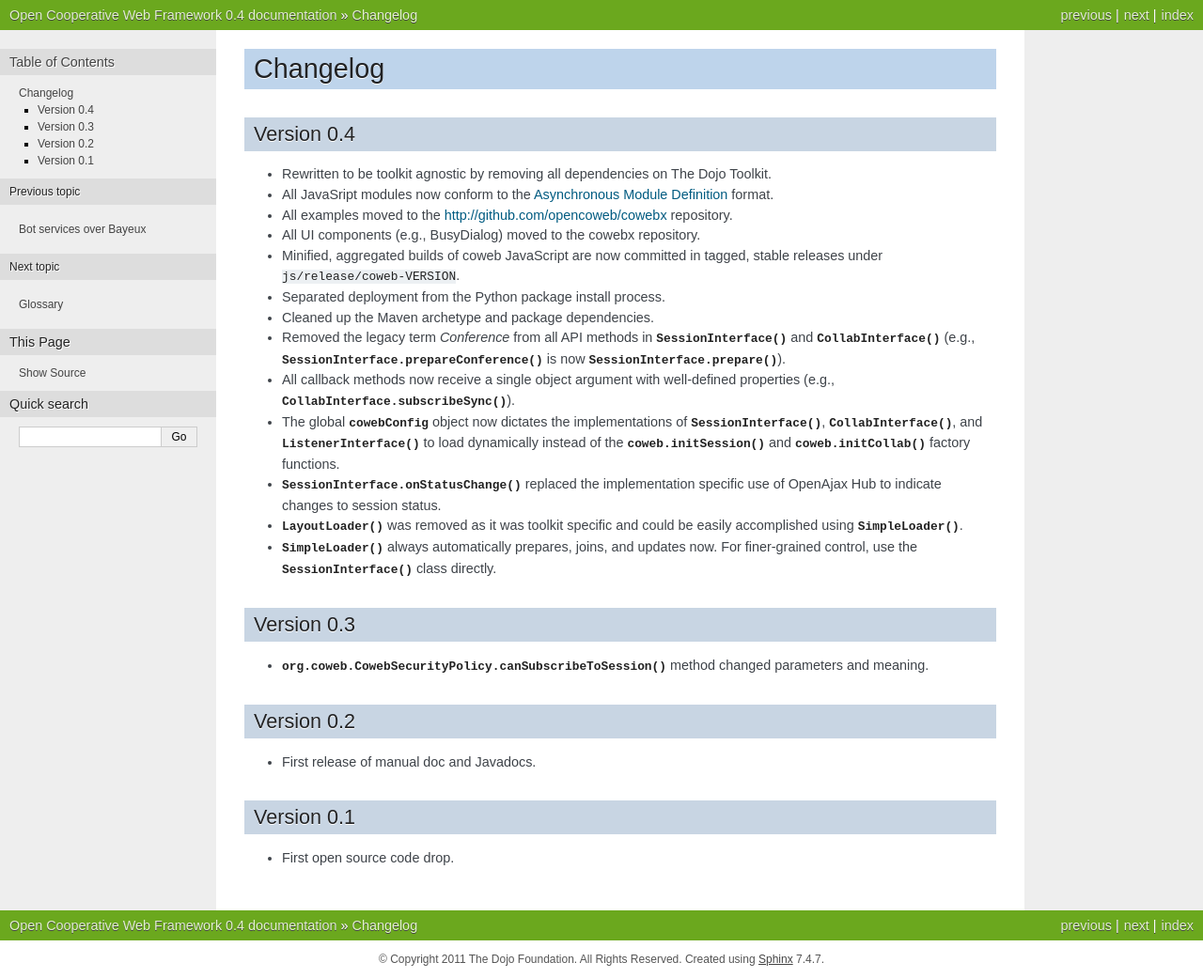
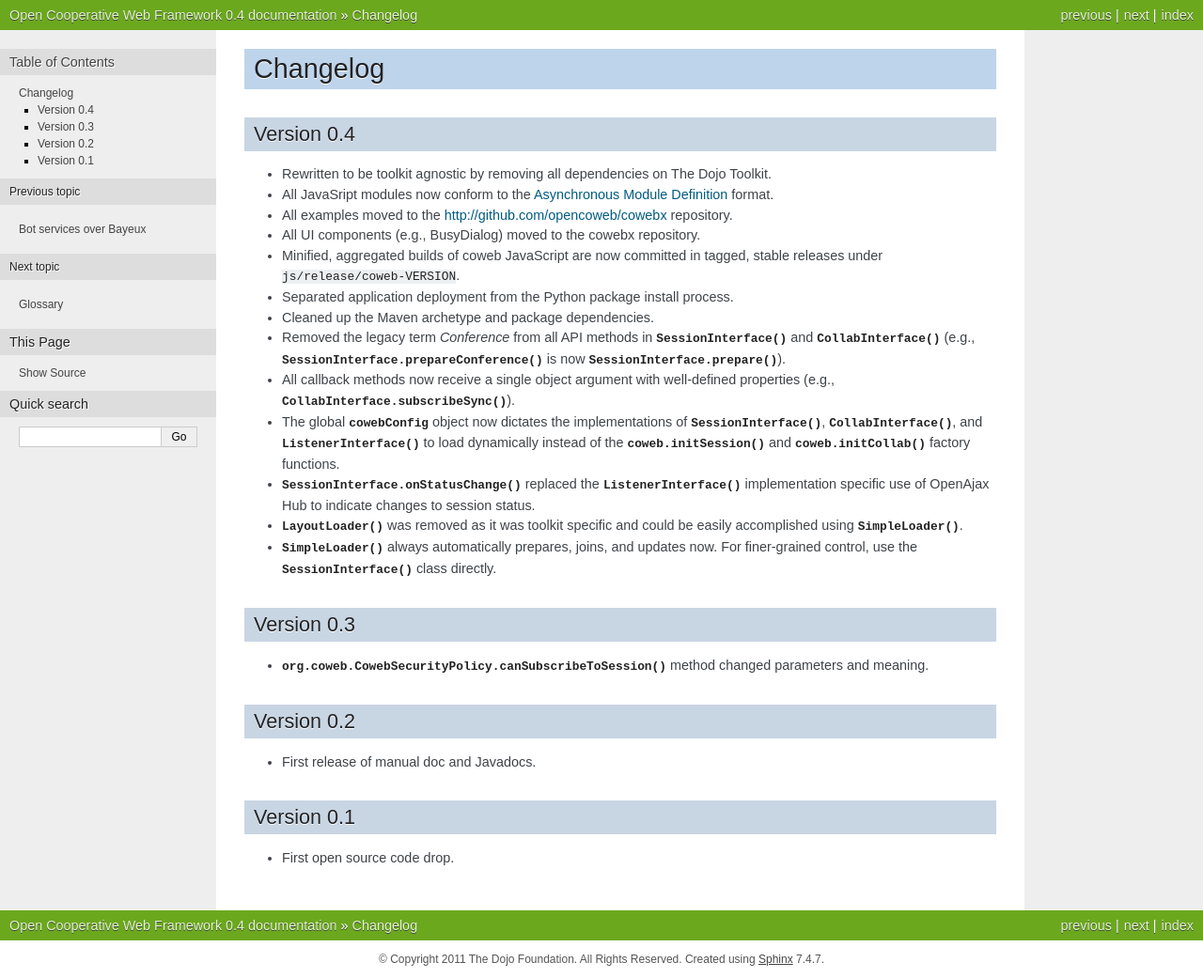
Before and after one commit to opencoweb/coweb, a Sphinx documentation site: the page built from docs/changelog.rst, in a window 1280 px wide. Shown: the whole page at 94% size. Built offline with Sphinx 7.4.7, drawn with Linux system fonts in a browser that asks for light colours.

Commit message:
Doc work for 0.4

```diff
--- a/docs/changelog.rst
+++ b/docs/changelog.rst
@@ -11,12 +11,12 @@ Version 0.4
 * All examples moved to the http://github.com/opencoweb/cowebx repository.
 * All UI components (e.g., BusyDialog) moved to the cowebx repository.
 * Minified, aggregated builds of coweb JavaScript are now committed in tagged, stable releases under :file:`js/release/coweb-VERSION`.
-* Separated deployment from the Python package install process.
+* Separated application deployment from the Python package install process.
 * Cleaned up the Maven archetype and package dependencies.
 * Removed the legacy term *Conference* from all API methods in :class:`SessionInterface` and :class:`CollabInterface` (e.g., :class:`SessionInterface.prepareConference` is now :class:`SessionInterface.prepare`).
 * All callback methods now receive a single object argument with well-defined properties (e.g., :class:`CollabInterface.subscribeSync`).
 * The global :data:`cowebConfig` object now dictates the implementations of :class:`SessionInterface`, :class:`CollabInterface`, and :class:`ListenerInterface` to load dynamically instead of the :func:`coweb.initSession` and :func:`coweb.initCollab` factory functions.
-* :func:`SessionInterface.onStatusChange` replaced the implementation specific use of OpenAjax Hub to indicate changes to session status.
+* :func:`SessionInterface.onStatusChange` replaced the :class:`ListenerInterface` implementation specific use of OpenAjax Hub to indicate changes to session status.
 * :class:`LayoutLoader` was removed as it was toolkit specific and could be easily accomplished using :class:`SimpleLoader`.
 * :class:`SimpleLoader` always automatically prepares, joins, and updates now. For finer-grained control, use the :class:`SessionInterface` class directly.
 
--- a/docs/js/collab.rst
+++ b/docs/js/collab.rst
@@ -349,8 +349,5 @@ The :class:`CollabInterface` automatically unregisters the response callback aft
 
 .. seealso::
 
-   :doc:`/intro/openg`
-      Documentation of how the coweb operation engine uses the metadata included in calls to :func:`CollabInterface.sendSync` to resolve conflicting, simultaneous changes.
-
    :doc:`/tutorial/shopping`
       Tutorial detailing the use of the collaboration API to create a cooperative shopping list.
--- a/docs/js/session.rst
+++ b/docs/js/session.rst
@@ -209,8 +209,5 @@ Say an application wants to collection credentials from a user before attempting
 
 .. seealso::
 
-   :doc:`extra`
-      Documentation of optional components that simplify the use of the session API in common cases.
-
    :doc:`/tutorial/shopping`
       Tutorial detailing the use of the session API to create a cooperative shopping list.
```
